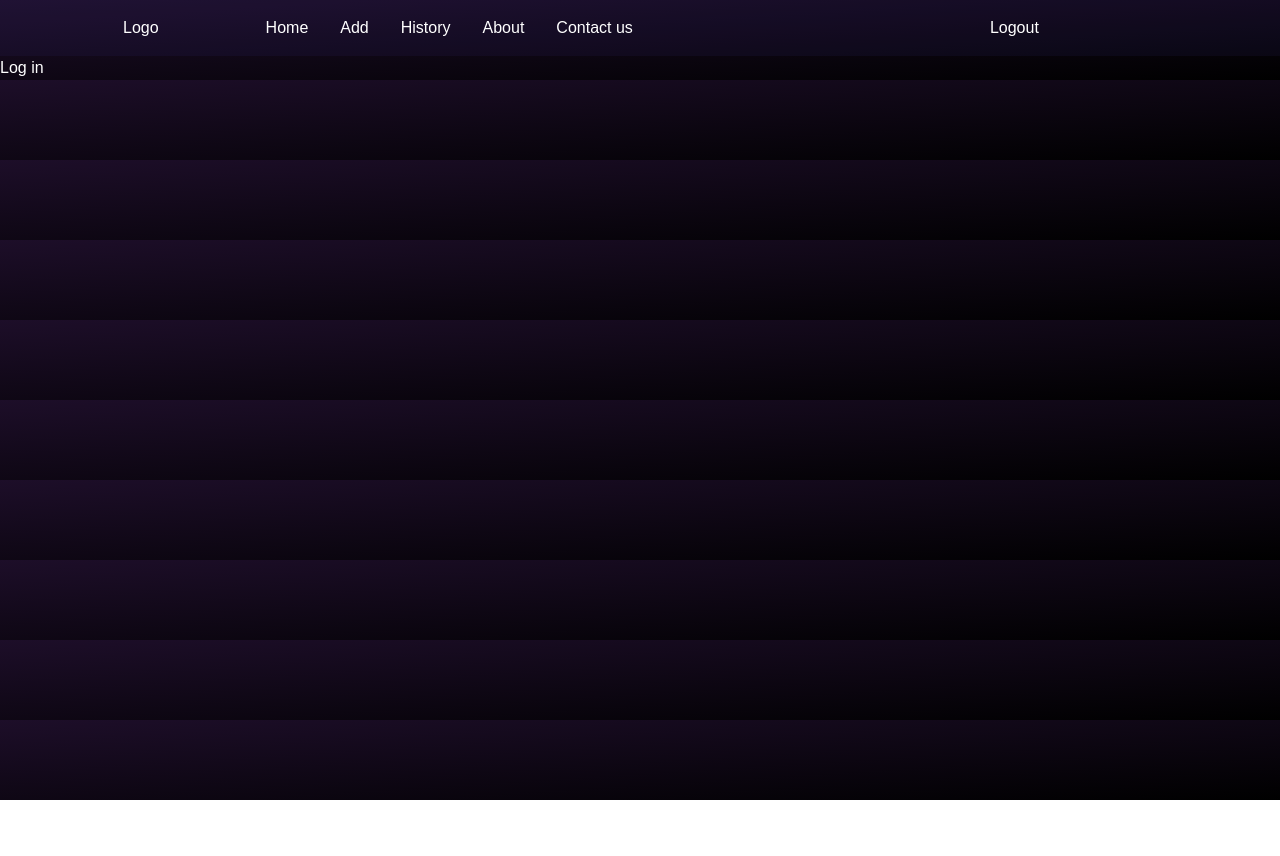
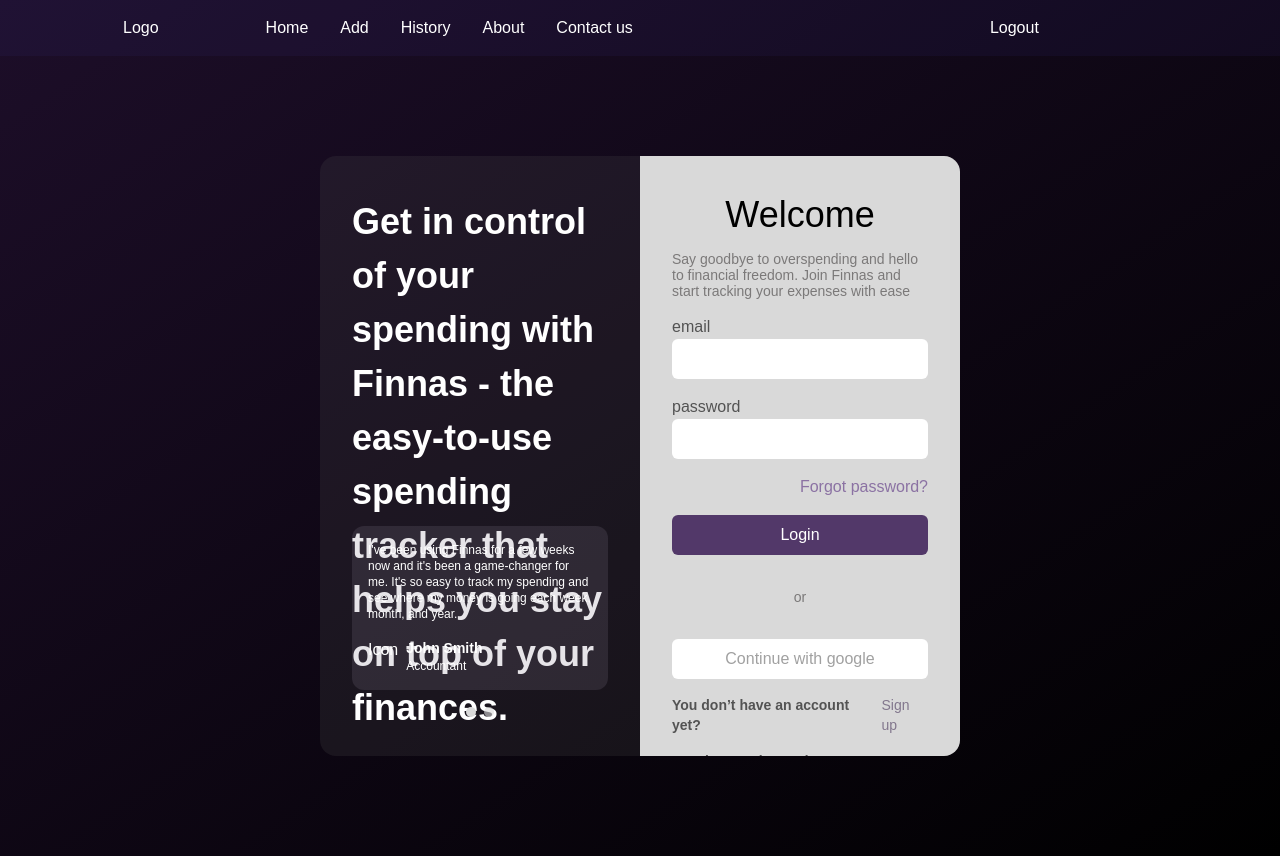
Before and after one commit to Magendev-by-Angel/Finnans, a Next.js app: page /login in a window 1280 px wide. Before the commit the page ends 800 px from the top, so only its background shows below. Built offline with nearby package versions, Linux system fonts and the light colour scheme.

Commit message:
Added login page

```diff
--- a/app/login/page.tsx
+++ b/app/login/page.tsx
@@ -3,6 +3,100 @@ import React from 'react'
 import { useRouter, usePathname } from 'next/navigation'
 
 const Page = () => {
-	return <div>Log in</div>
+	const inputStyle = 'w-full rounded-md p-2 text-black'
+	return (
+		<section className="w-screen h-screen flex justify-center items-center">
+			<div className="w-1/2 h-3/4 flex bg-[#51515133] rounded-2xl overflow-hidden max-w-[864px]">
+				<div className="w-1/2 h-full flex items-center justify-center">
+					<div className="h-[87%] w-4/5">
+						<div className="h-3/5 text-[36px] font-semibold">
+							Get in control of your spending with Finnas - the
+							easy-to-use spending tracker that helps you stay on
+							top of your finances.
+						</div>
+						<div className="h-2/5 flex flex-wrap items-end">
+							<div className="w-full bg-[#82778D33] p-4 rounded-xl">
+								<div className="text-xs text-[11px] font-thin">
+									I've been using Finnas for a few weeks now
+									and it's been a game-changer for me. It's so
+									easy to track my spending and see where my
+									money is going each week, month, and year.
+								</div>
+								<div className="flex mt-4">
+									<div>Icon</div>
+									<div className="ml-2">
+										<div className="text-sm font-bold">
+											John Smith
+										</div>
+										<div className="text-xs">
+											Accountant
+										</div>
+									</div>
+								</div>
+							</div>
+							<div className="flex justify-center items-end w-full">
+								<div className="h-[10px] mx-1 w-[10px] rounded-full bg-[#D9D9D9]"></div>
+								<div className="h-[10px] mx-1 w-[10px] rounded-full bg-[#D9D9D999]"></div>
+							</div>
+						</div>
+					</div>
+				</div>
+				<form
+					action=""
+					className="w-1/2 h-full bg-[#D9D9D9] flex justify-center items-center"
+				>
+					<div className="h-[87%] w-4/5 flex flex-col ">
+						<h1 className="text-black w-full flex justify-center text-4xl">
+							Welcome
+						</h1>
+						<div className="text-[#7B7979] text-[14px] w-full flex leading-4 mt-4">
+							Say goodbye to overspending and hello to financial
+							freedom. Join Finnas and start tracking your
+							expenses with ease
+						</div>
+						<div className="text-[#535353] mt-4">email</div>
+						<input type="email" className={inputStyle} />
+						<div className="text-[#535353] mt-4">password</div>
+						<input type="password" className={inputStyle} />
+						<a
+							href="/#"
+							className="text-[#8B72A3] flex justify-end my-4"
+						>
+							Forgot password?
+						</a>
+						<button className="bg-[#523869] text-white w-full rounded-md p-2">
+							Login
+						</button>
+						<span className="w-full flex justify-center my-8 text-[#7B7979] text-sm">
+							or
+						</span>
+						<button className="bg-white text-[#A1A1A1] w-full rounded-md p-2">
+							Continue with google
+						</button>
+						<div className="flex text-[#535353] font-semibold text-sm w-full justify-center mt-4">
+							You don’t have an account yet?
+							<a
+								href="#"
+								className="ml-1 font-medium text-[#82778D]"
+							>
+								Sign up
+							</a>
+						</div>
+						<div className="flex text-[#535353] font-semibold text-sm justify-center mt-4 flex-auto items-end w-full">
+							<div className="w-4/5 text-center">
+								by creating and account you agree to our
+								<a
+									href="#"
+									className="ml-1 font-medium text-[#82778D]"
+								>
+									Terms of Service
+								</a>
+							</div>
+						</div>
+					</div>
+				</form>
+			</div>
+		</section>
+	)
 }
 export default Page
```
